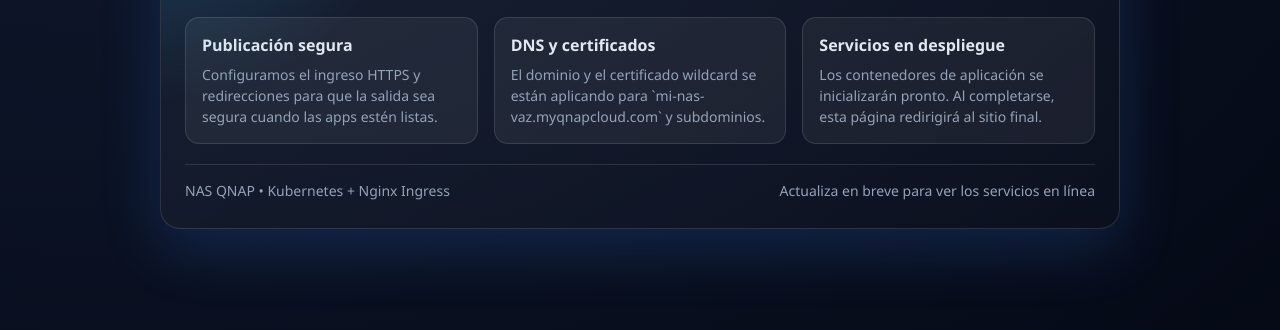
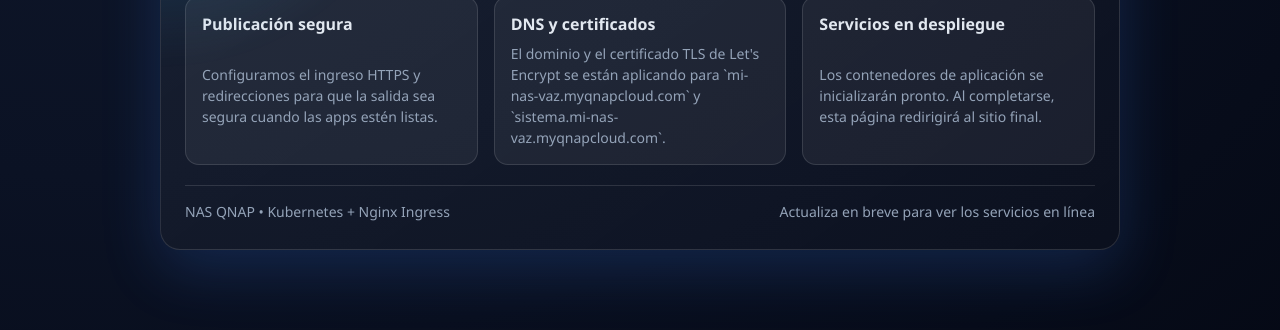
Before and after one commit to Maximo-Vazquez/infraestructura-saas, a plain HTML site: page ingress/maintenance/index.html in a window 1280 px wide. Shown: the part 414-744 px from the top of the page. Drawn offline with Linux system fonts and the light colour scheme.

Commit message:
certificado de let's Encrypt

```diff
--- a/ingress/maintenance/index.html
+++ b/ingress/maintenance/index.html
@@ -146,7 +146,7 @@
         </div>
         <div class="card">
           <h3>DNS y certificados</h3>
-          <p>El dominio y el certificado wildcard se están aplicando para `mi-nas-vaz.myqnapcloud.com` y subdominios.</p>
+          <p>El dominio y el certificado TLS de Let's Encrypt se están aplicando para `mi-nas-vaz.myqnapcloud.com` y `sistema.mi-nas-vaz.myqnapcloud.com`.</p>
         </div>
         <div class="card">
           <h3>Servicios en despliegue</h3>
```
Also changed, not shown: 7 other files.
